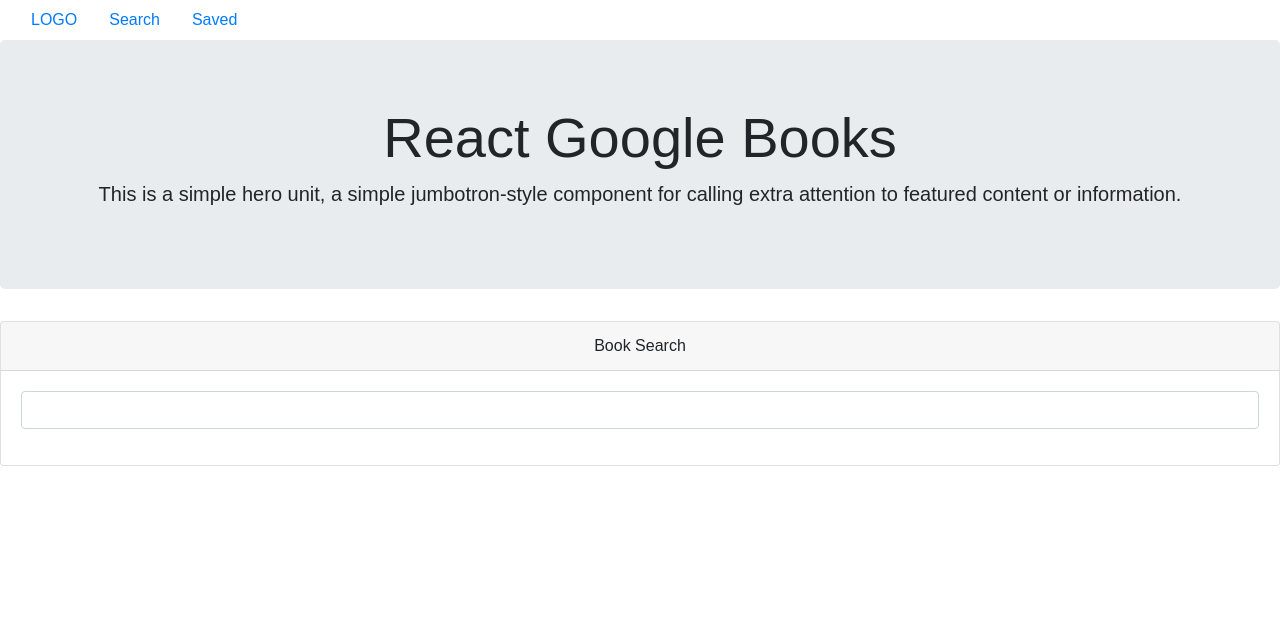
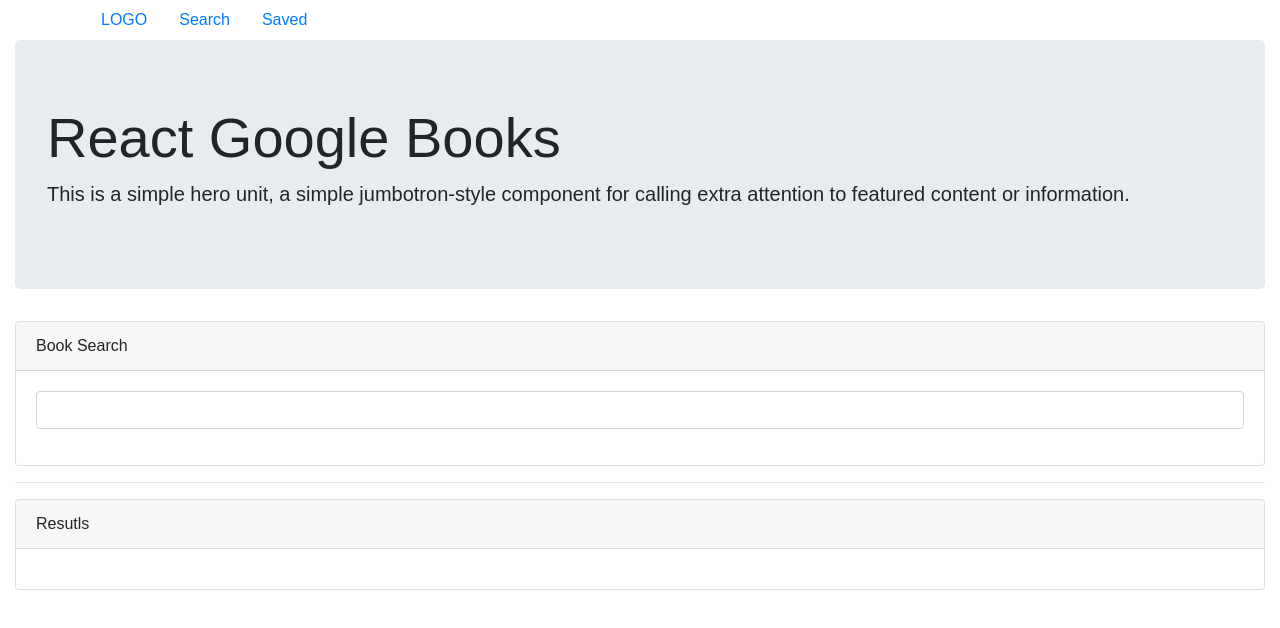
Before and after one commit to whereispolaris/react-books-api, a React (Create React App) app in the folder client/: page / in a window 1280 px wide. Shown: the top 628 px of the page. Built offline with nearby package versions, Linux system fonts and the light colour scheme.

Commit message:
Updated containers on Header and BookSearch components, created BookResults to hold Book card components.

```diff
--- a/client/src/App.js
+++ b/client/src/App.js
@@ -2,15 +2,18 @@ import React, { Component } from "react";
 import Header from './components/Header';
 import Jumbotron from "./components/Jumbotron";
 import BookSearch from "./components/BookSearch";
+import BookResults from './components/BookResults';
 import "./App.css";
 
 class App extends Component {
   render() {
     return (
-      <div className="App">
+      <div className="container-fluid">
         <Header />
         <Jumbotron />
         <BookSearch />
+        <hr />
+        <BookResults />
       </div>
     );
   }
--- /dev/null
+++ b/client/src/components/BookResults/index.js
@@ -0,0 +1,17 @@
+import React from "react";
+
+const BookResults = (props) => {
+    return (
+        <div className="card">
+            <div class="card-header">
+                Resutls
+            </div>
+            <div className="card-body">
+                {props.children}
+            </div>
+        </div>
+
+    )
+}
+
+export default BookResults;
--- a/client/src/components/Header/index.js
+++ b/client/src/components/Header/index.js
@@ -2,7 +2,7 @@ import React from "react";
 
 const Header = () => {
     return (
-        <div className="container-fluid">
+        <div className="container">
             <ul className="nav">
                 <li className="nav-item">
                     <a className="nav-link active" href="#">LOGO</a>
```
